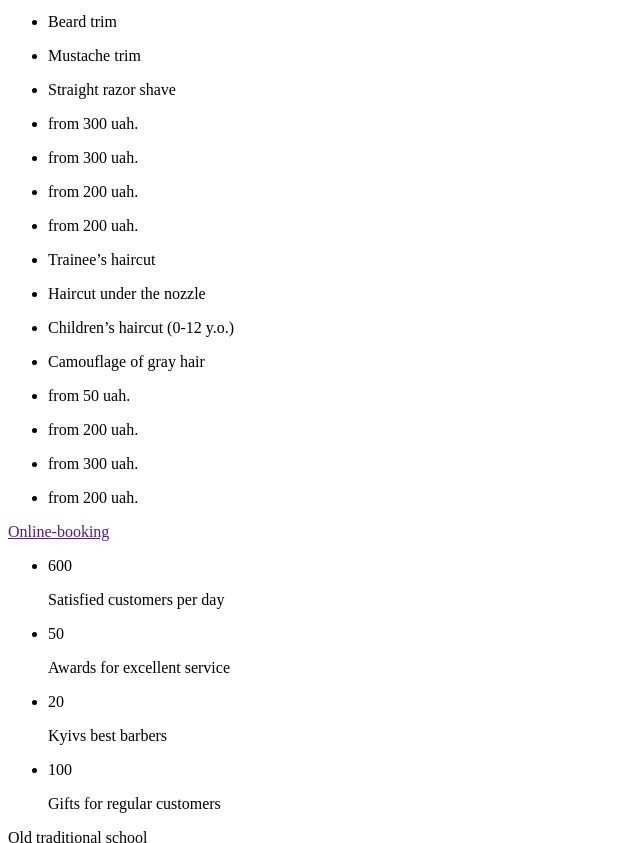
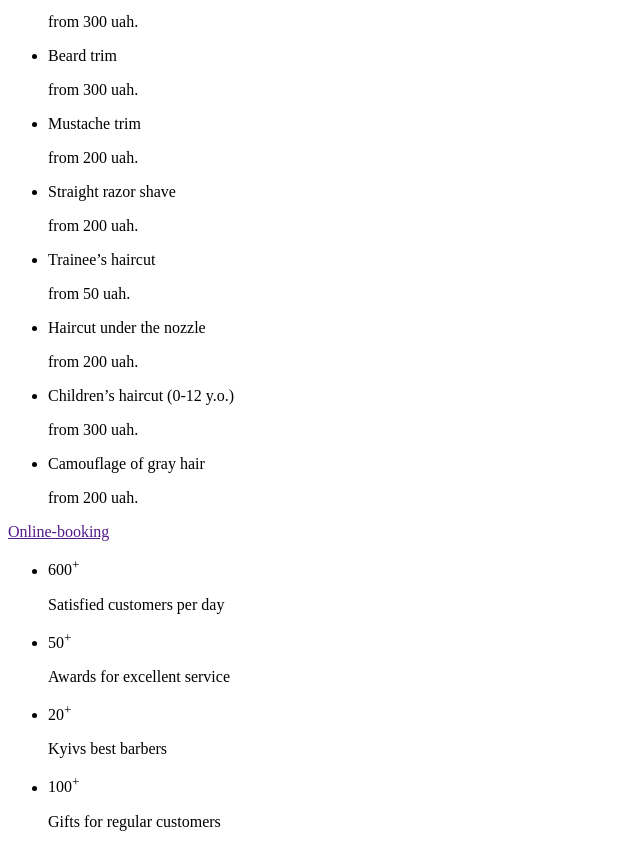
Before and after one commit to NataliaTalia/BArberShop, a plain HTML site: page index.html in a window 1280 px wide. Shown: the part 1152-1995 px from the top of the page, without its empty margins (0-640 px from the left). Drawn offline with Linux system fonts and the light colour scheme.

Commit message:
Update index.html
Fixed few things

```diff
--- a/index.html
+++ b/index.html
@@ -26,8 +26,8 @@
     <main>
       <section class="hero">
         <ul>
-          <li><a href="">Youtube</a></li>
-          <li><a href="">Instagram</a></li>
+          <li><a href="" target="_blank" rel="noopener nofollow noreferrer">Youtube</a></li>
+          <li><a href="" target="_blank" rel="noopener nofollow noreferrer">Instagram</a></li>
         </ul>
         <p>A hair salon for men in Kyiv</p>
 
@@ -73,52 +73,46 @@
         <h2>Services and prices</h2>
 
         <ul>
-          <li><p>Mens haircut</p></li>
-          <li><p>Beard trim</p></li>
-          <li><p>Mustache trim</p></li>
-          <li><p>Straight razor shave</p></li>
+          <li><p>Mens haircut</p>
+            <p>from 300 uah.</p></li>
+          <li><p>Beard trim</p>
+            <p>from 300 uah.</p></li>
+          <li><p>Mustache trim</p>
+            <p>from 200 uah.</p></li>
+          <li><p>Straight razor shave</p>
+            <p>from 200 uah.</p></li>
         </ul>
 
         <ul>
-          <li><p>from 300 uah.</p></li>
-          <li><p>from 300 uah.</p></li>
-          <li><p>from 200 uah.</p></li>
-          <li><p>from 200 uah.</p></li>
-        </ul>
-
-        <ul>
-          <li><p>Trainee’s haircut</p></li>
-          <li><p>Haircut under the nozzle</p></li>
-          <li><p>Children’s haircut (0-12 y.o.)</p></li>
-          <li><p>Camouflage of gray hair</p></li>
-        </ul>
-
-        <ul>
-          <li><p>from 50 uah.</p></li>
-          <li><p>from 200 uah.</p></li>
-          <li><p>from 300 uah.</p></li>
-          <li><p>from 200 uah.</p></li>
+          <li><p>Trainee’s haircut</p>
+            <p>from 50 uah.</p></li>
+          <li><p>Haircut under the nozzle
+            <p>from 200 uah.</p></li>
+          <li><p>Children’s haircut (0-12 y.o.)
+            <p>from 300 uah.</p></li>
+          <li><p>Camouflage of gray hair
+            <p>from 200 uah.</p></li>
         </ul>
 
         <a href="">Online-booking</a>
       </section>
 
-      <section>
+      <section class="why-us">
         <ul>
           <li>
-            <span>600</span>
+            <span>600</span><sup>+</sup>
             <p>Satisfied customers per day</p>
           </li>
           <li>
-            <span>50</span>
+            <span>50</span><sup>+</sup>
             <p>Awards for excellent service</p>
           </li>
           <li>
-            <span>20</span>
+            <span>20</span><sup>+</sup>
             <p>Kyivs best barbers</p>
           </li>
           <li>
-            <span>100</span>
+            <span>100</span><sup>+</sup>
             <p>Gifts for regular customers</p>
           </li>
         </ul>
@@ -220,7 +214,7 @@
         </ul>
       </section>
 
-      <section class="contact">
+      <section class="Online-booking">
         <form action="Online-booking">
           <label>Name</label>
           <input type="text" />
@@ -230,8 +224,12 @@
           <br />
           <input type="submit" value="Send" />
         </form>
+         </section>
+
+         <section class="contact">
 
         <h2>Contacts</h2>
+
         <address>
           <a href=""
             >st. Vasilkovaya, 7A <br />
@@ -248,14 +246,16 @@
 
         <p>Working hours</p>
         <p>Every day from 9:00 to 22:00</p>
+
       </section>
+
     </main>
 
     <footer>
       <p>&copy;Copyright 2020</p>
       <ul>
-        <li><a href="">Instagram</a></li>
-        <li><a href="">Youtube</a></li>
+        <li><a href="" target="_blank" rel="noopener nofollow noreferrer">Instagram</a></li>
+        <li><a href="" target="_blank" rel="noopener nofollow noreferrer">Youtube</a></li>
       </ul>
     </footer>
   </body>
```
